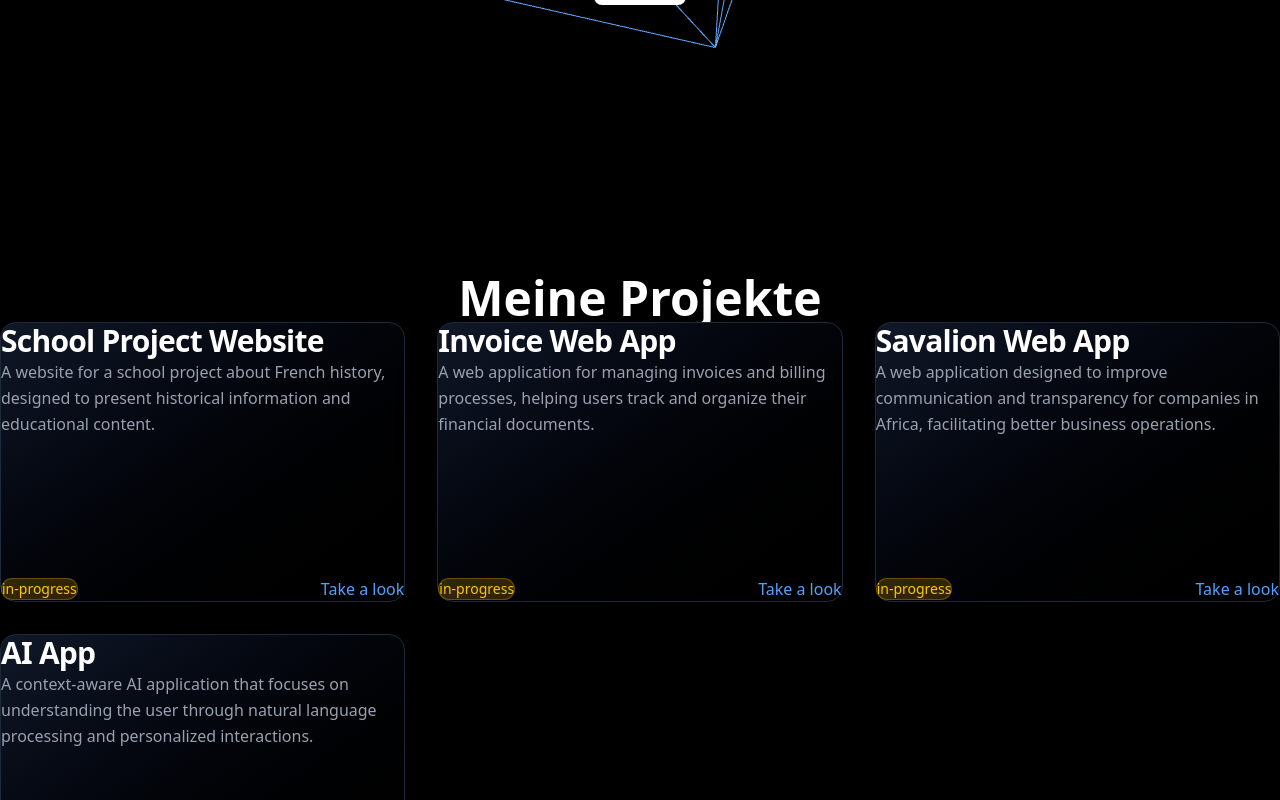
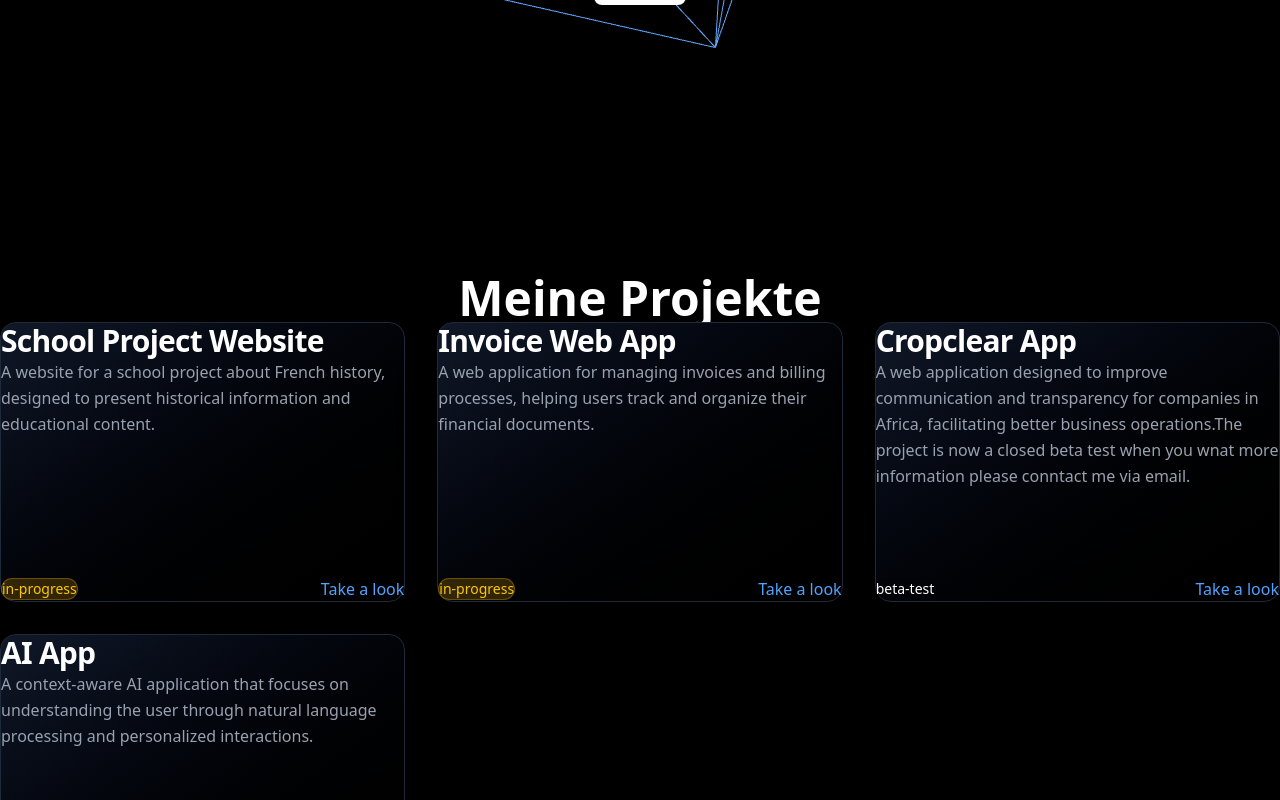
Before and after one commit to endgegnerbert-tech/Black-Knight-Portfolio, a Next.js app: page / in a window 1280 px wide. Shown: the part 526-1326 px from the top of the page. Built offline with nearby package versions, Linux system fonts and the light colour scheme.

Commit message:
update to my webiste for cropclear

```diff
--- a/src/data/Projekte.ts
+++ b/src/data/Projekte.ts
@@ -17,10 +17,10 @@ export const Projekte: Project[] = [
     },
     {
         id: 3,
-        title:"Savalion Web App",
-        description:"A web application designed to improve communication and transparency for companies in Africa, facilitating better business operations.",
-        status:"in-progress",
-        projectUrl:"/"
+        title:"Cropclear App",
+        description:"A web application designed to improve communication and transparency for companies in Africa, facilitating better business operations.The project is now a closed beta test when you wnat more information please conntact me via email.",
+        status:"beta-test",
+        projectUrl:"https://savalion-app-6vzc.vercel.app"
     },
     {
         id: 4,
--- a/src/types/Project.ts
+++ b/src/types/Project.ts
@@ -2,6 +2,6 @@ export interface Project {
   id: number;
   title: string;
   description: string;
-  status: "in-progress" | "completed" | "planned";
+  status: "in-progress" | "completed" | "planned" | "beta-test";
   projectUrl?: string;
 }
```
